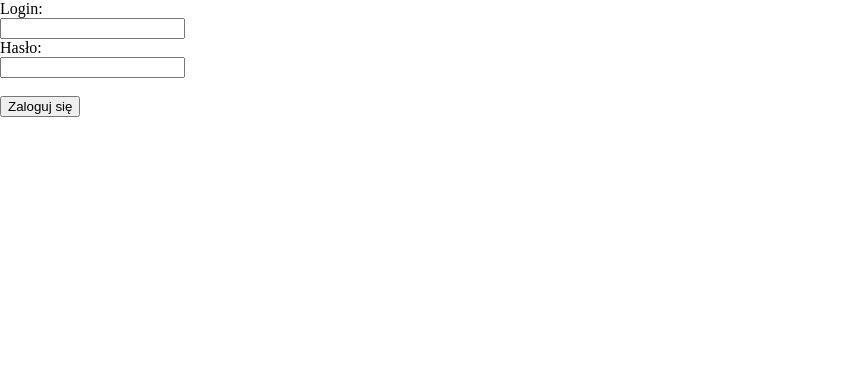
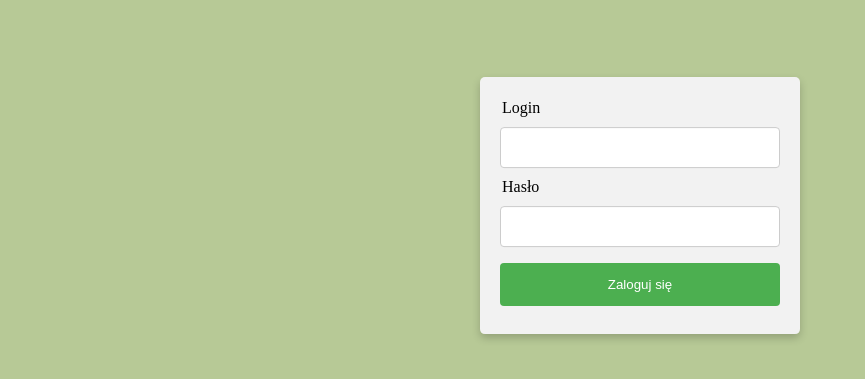
Before and after one commit to ontsidec/database, a PHP site: page / in a window 1280 px wide. Shown: the top 379 px of the page, without its empty margins (0-865 px from the left). Run offline with PHP 8.4, Linux system fonts and the light colour scheme.

Commit message:
wstępne wersja poprawiona

```diff
--- a/index.php
+++ b/index.php
@@ -15,11 +15,19 @@
     <link rel="stylesheet" href="style.php" media="screen">
 </head>
 <body>
-	<form action="zaloguj.php" method="post">
-		Login: <br /> <input type="text" name="login" /> <br />
-		Hasło: <br /> <input type="password" name="haslo" /> <br /><br />
-		<input type="submit" value="Zaloguj się" />
-	</form>
+	<div class='card'>
+		<div id='edytuj'>
+		<form action="zaloguj.php" method="post">
+			<label for='login'>Login</label>
+			<input type="text" id='login' name="login">
+
+			<label for='haslo'>Hasło</label>
+			<input type="password" id='haslo' name="haslo">
+
+			<input type="submit" value="Zaloguj się">
+		</form>
+		</div>
+	</div>
 <?php
 	if(isset($_SESSION['blad']))	echo $_SESSION['blad'];
 ?>
--- a/style.php
+++ b/style.php
@@ -5,6 +5,7 @@ header("Content-type: text/css");
 ?>
 body {
 margin: 0px;
+background-color: #B7C996;
 }
 
 ul {
@@ -138,7 +139,7 @@ width: 25%;
 transform: translate(0%, 30%);
 }
 
-#edytuj input[type=text], #edytuj select {
+#edytuj input[type=text], #edytuj input[type=password], #edytuj select {
 width: 100%;
 padding: 12px 20px;
 margin: 8px 0;
@@ -202,3 +203,73 @@ transition: 0.3s;
 .closebtn:hover {
 color: black;
 }
+
+/* The Modal (background) */
+.modal {
+display: block; /* Hidden by default */
+position: fixed; /* Stay in place */
+z-index: 1; /* Sit on top */
+padding-top: 100px; /* Location of the box */
+left: 0;
+top: 0;
+width: 100%; /* Full width */
+height: 100%; /* Full height */
+overflow: auto; /* Enable scroll if needed */
+background-color: rgb(0,0,0); /* Fallback color */
+background-color: rgba(0,0,0,0.4); /* Black w/ opacity */
+}
+
+/* Modal Content */
+.modal-content {
+position: relative;
+background-color: #fefefe;
+margin: auto;
+padding: 0;
+border: 1px solid #888;
+width: 30%;
+box-shadow: 0 4px 8px 0 rgba(0,0,0,0.2),0 6px 20px 0 rgba(0,0,0,0.19);
+-webkit-animation-name: animatetop;
+-webkit-animation-duration: 0.4s;
+animation-name: animatetop;
+animation-duration: 0.4s
+}
+
+/* Add Animation */
+@-webkit-keyframes animatetop {
+from {top:-300px; opacity:0}
+to {top:0; opacity:1}
+}
+
+@keyframes animatetop {
+from {top:-300px; opacity:0}
+to {top:0; opacity:1}
+}
+
+/* The Close Button */
+.close {
+color: white;
+float: right;
+font-size: 28px;
+font-weight: bold;
+}
+
+.close:hover,
+.close:focus {
+color: #000;
+text-decoration: none;
+cursor: pointer;
+}
+
+.modal-header {
+padding: 2px 16px;
+background-color: #5cb85c;
+color: white;
+}
+
+.modal-body {padding: 2px 16px;}
+
+.modal-footer {
+padding: 2px 16px;
+background-color: #5cb85c;
+color: white;
+}
```
Also changed, not shown: zolnierz/zolnierz.php (+74 -3 lines).
